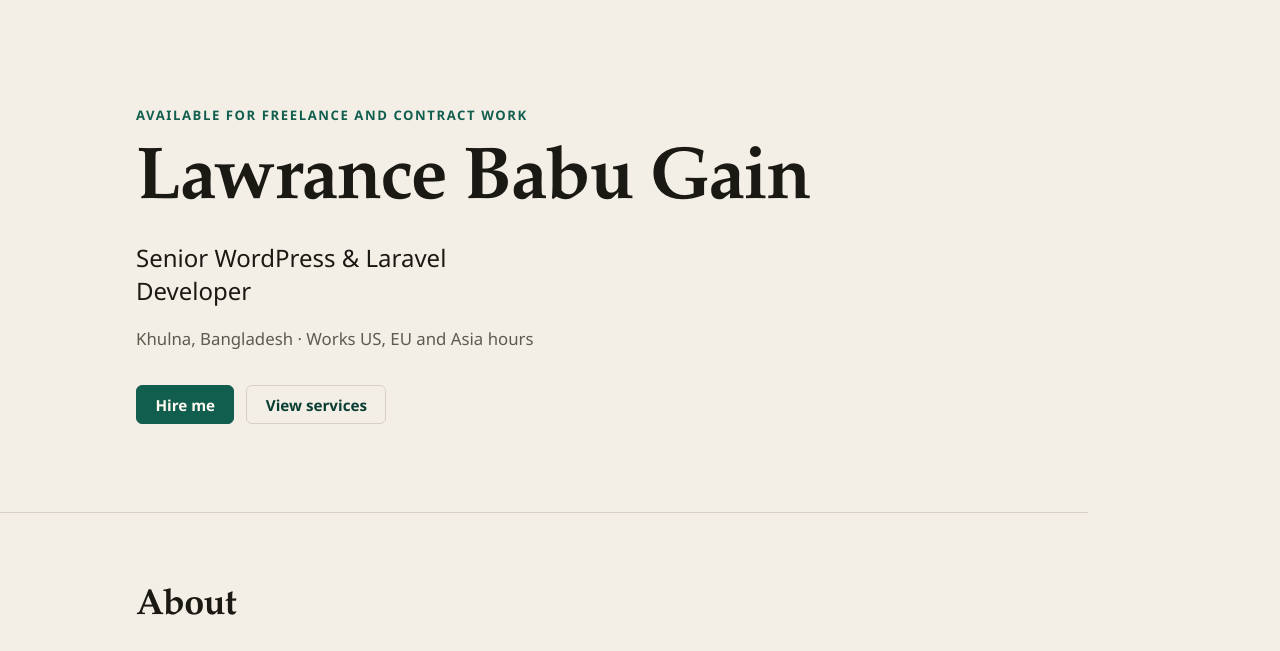
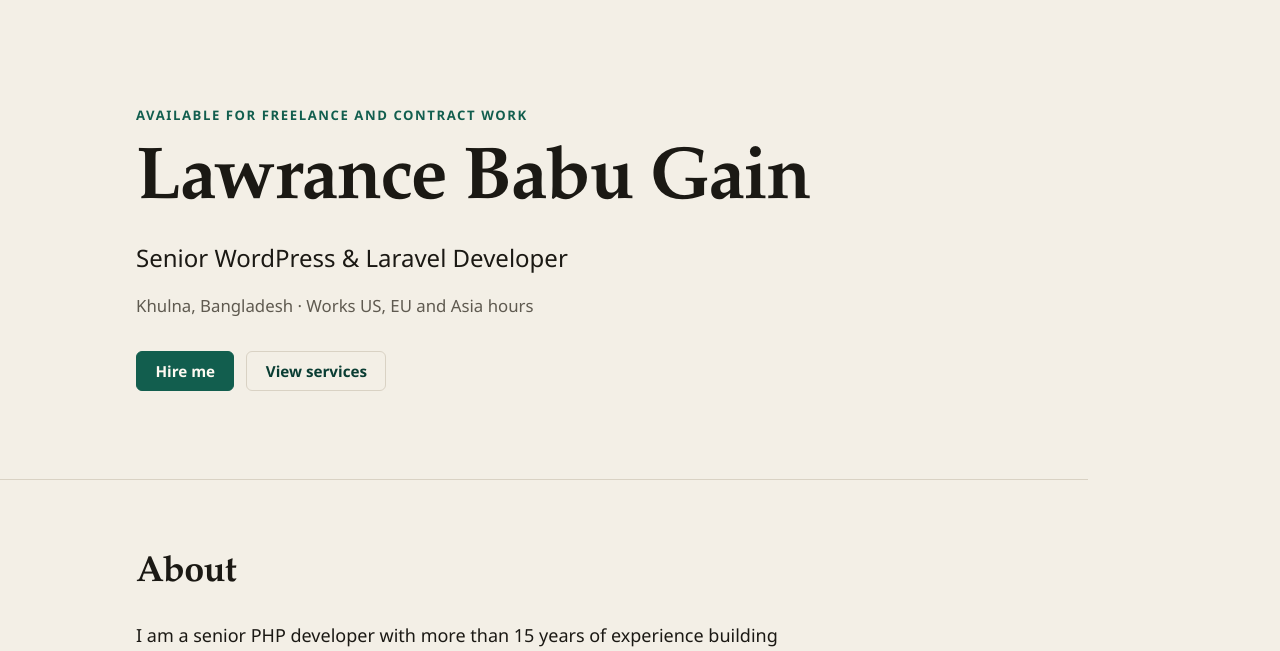
Before and after one commit to lawrancebabu/lawrancebabu.github.io, a plain HTML site: page index.html in a window 1280 px wide. Shown: the part 68-719 px from the top of the page. Drawn offline with Linux system fonts and the light colour scheme.

Commit message:
Keep the hero job title on one line on desktop.

```diff
--- a/styles.css
+++ b/styles.css
@@ -188,7 +188,7 @@ button:focus-visible,
   margin: 1.15rem 0 0;
   font-size: clamp(1.15rem, 2.4vw, 1.5rem);
   line-height: 1.4;
-  max-width: 28ch;
+  max-width: 36rem;
 }
 
 .meta {
```
